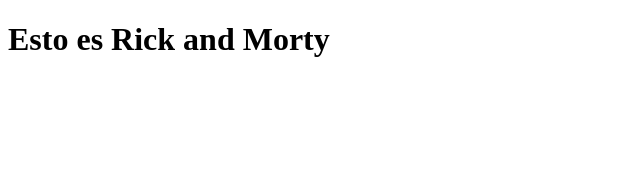
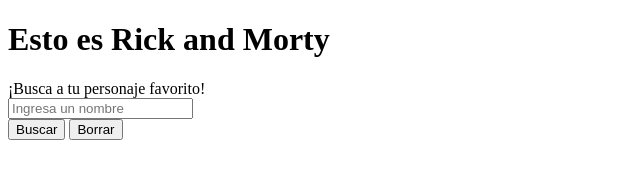
Before and after one commit to santiacerbis/taller-API, a plain HTML site: page index.html in a window 1280 px wide. Shown: the whole page, without its empty margins (0-640 px from the left). Drawn offline with Linux system fonts and the light colour scheme.

Commit message:
Funcionalidad completada
agrego estructura HTML, funcionalidades en JS e imágenes para agregar estilo luego

```diff
--- a/index.html
+++ b/index.html
@@ -4,11 +4,15 @@
     <meta charset="UTF-8">
     <meta name="viewport" content="width=device-width, initial-scale=1.0">
     <link rel="stylesheet" href="estilo.css">
-    <script src="script.js" type="text/javascript"></script>
     <title>Taller API</title>
 </head>
 <body>
-    <h1> Esto es Rick and Morty</h1>
-
+    <h1>Esto es Rick and Morty</h1>
+    <label for="characterName">¡Busca a tu personaje favorito!</label><br>
+    <input type="text" id="characterName" placeholder="Ingresa un nombre"><br>
+    <button onclick="getCharactersData()">Buscar</button>
+    <button onclick="clearSearch()">Borrar</button>
+    <div id="charactersData"></div>
+    <script src="script.js" type="text/javascript"></script>
 </body>
 </html>
--- a/script.js
+++ b/script.js
@@ -0,0 +1,33 @@
+function getCharactersData() {
+    const characterName = document.getElementById('characterName').value;
+    const url = `https://rickandmortyapi.com/api/character/?name=${characterName}`;
+
+    fetch(url)
+        .then(response => response.json())
+        .then(data => {
+
+            if (data.results.length > 0) {
+                const character = data.results[0];
+
+                const charactersData = `
+                    <p><strong>Nombre:</strong> ${character.name}</p>
+                    <p><strong>Estado:</strong> ${character.status}</p>
+                    <p><strong>Especie:</strong> ${character.species}</p>
+                    <p><strong>Origen:</strong> ${character.origin.name}</p>
+                    <p><strong>Ubicación:</strong> ${character.location.name}</p>
+                    <img src="${character.image}" alt="${character.name}">
+                `;
+
+                document.getElementById('charactersData').innerHTML = charactersData;
+            }
+        })
+        .catch(error => {
+            console.error('Error al obtener los datos:', error);
+            document.getElementById('charactersData').innerHTML = '<p>No se encontraron resultados.</p>';
+        });
+}
+function clearSearch() {
+
+    document.getElementById('characterName').value = '';
+    document.getElementById('charactersData').innerHTML = '';
+}
```
Also changed, not shown: img/Fondo.gif (added), img/logito.png (added).
